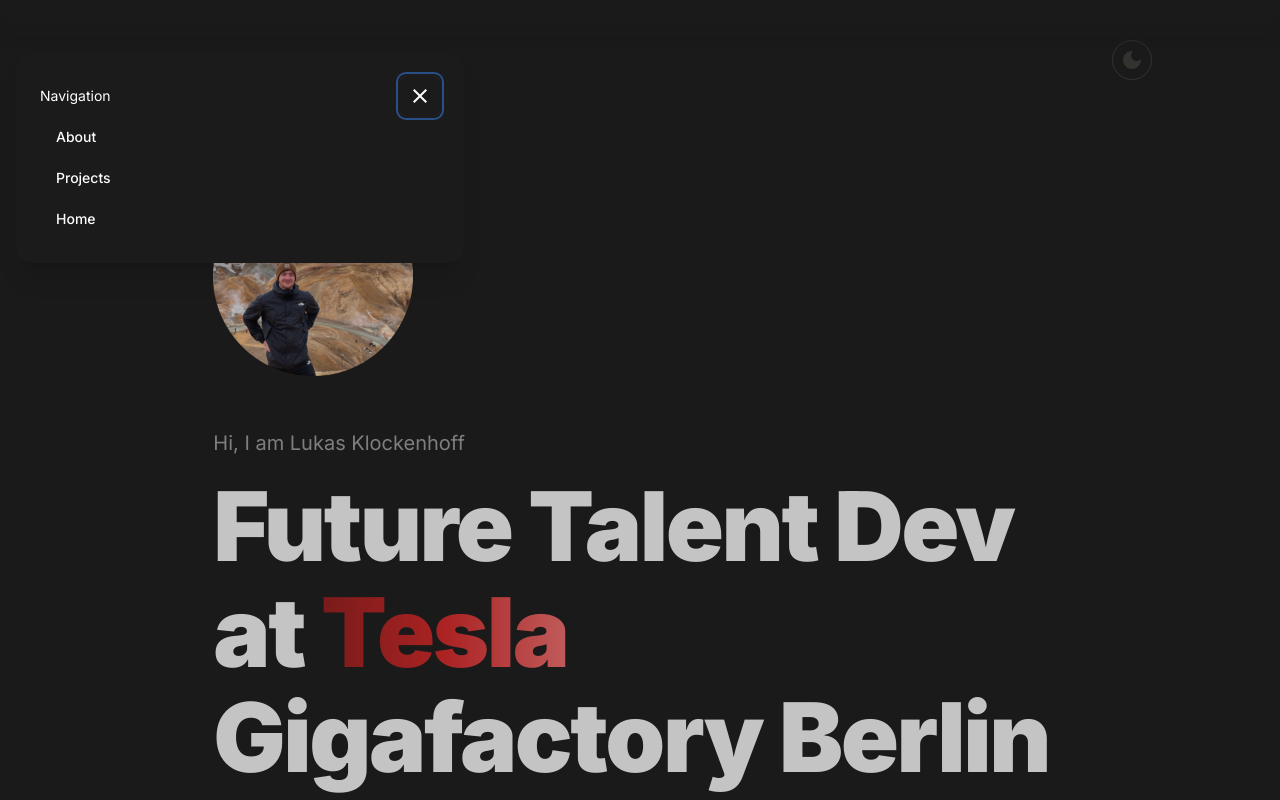
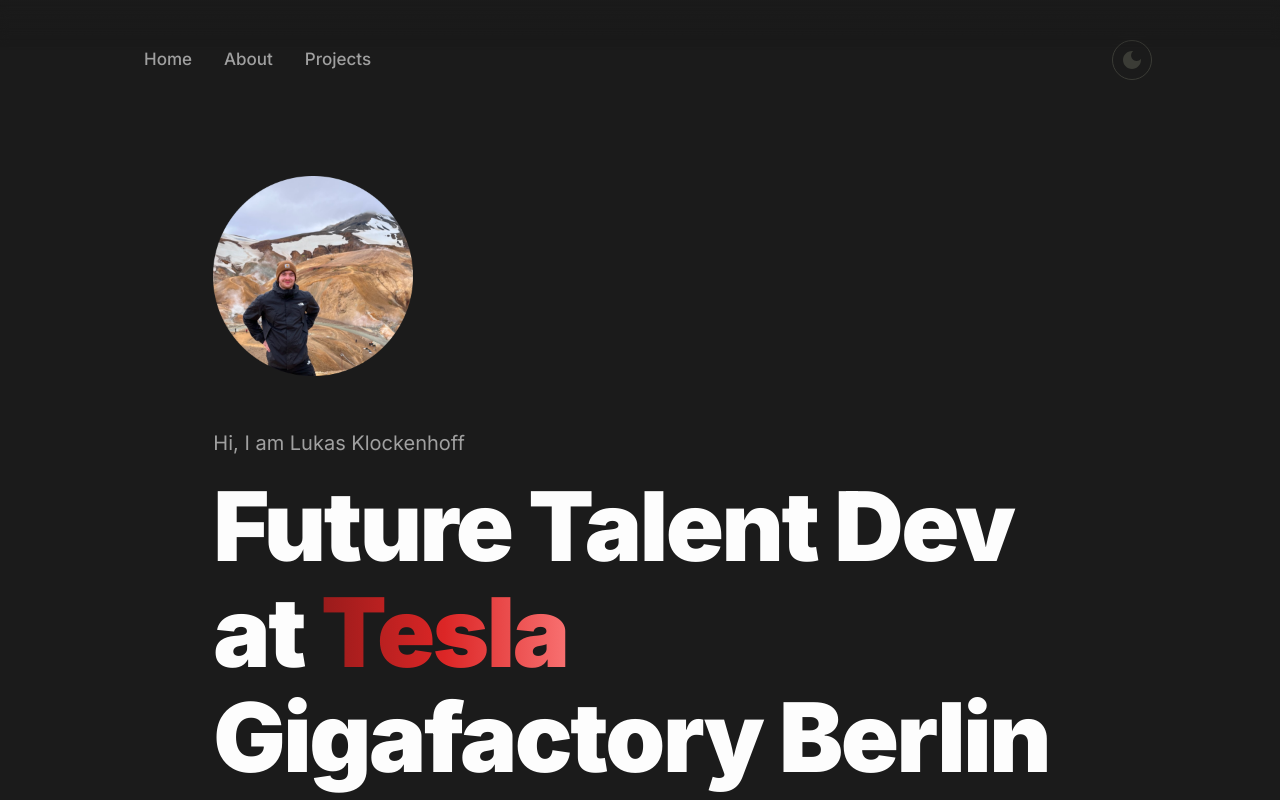
Before and after one commit to LukasKlockenhoff/Website, a Next.js app: page / in a window 1280 px wide. Shown: the top 800 px of the page. Built offline with nearby package versions, Linux system fonts and the light colour scheme; a web font is replaced by a local one.

Commit message:
fix: onclick close modal

```diff
--- a/src/components/header/mobile-header.tsx
+++ b/src/components/header/mobile-header.tsx
@@ -9,7 +9,7 @@
 import Divider from "@mui/material/Divider";
 
 export function MobileHeader() {
-  let [isOpen, setIsOpen] = useState(true);
+  let [isOpen, setIsOpen] = useState(false);
 
   function closeModal() {
     setIsOpen(false);
@@ -73,19 +73,31 @@
                   <div className="items-start flex flex-col">
                     <Divider variant={"fullWidth"} />
                     <Button asChild variant={"ghost"} className={""}>
-                      <Link href={"/about"} className={textstyles.Text}>
+                      <Link
+                        href={"/about"}
+                        onClick={closeModal}
+                        className={textstyles.Text}
+                      >
                         About
                       </Link>
                     </Button>
                     <Divider />
                     <Button asChild variant={"ghost"} className={""}>
-                      <Link href={"/projects"} className={textstyles.Text}>
+                      <Link
+                        href={"/projects"}
+                        onClick={closeModal}
+                        className={textstyles.Text}
+                      >
                         Projects
                       </Link>
                     </Button>
                     <Divider />
                     <Button asChild variant={"ghost"} className={""}>
-                      <Link href={"/"} className={textstyles.Text}>
+                      <Link
+                        href={"/"}
+                        onClick={closeModal}
+                        className={textstyles.Text}
+                      >
                         Home
                       </Link>
                     </Button>
```
